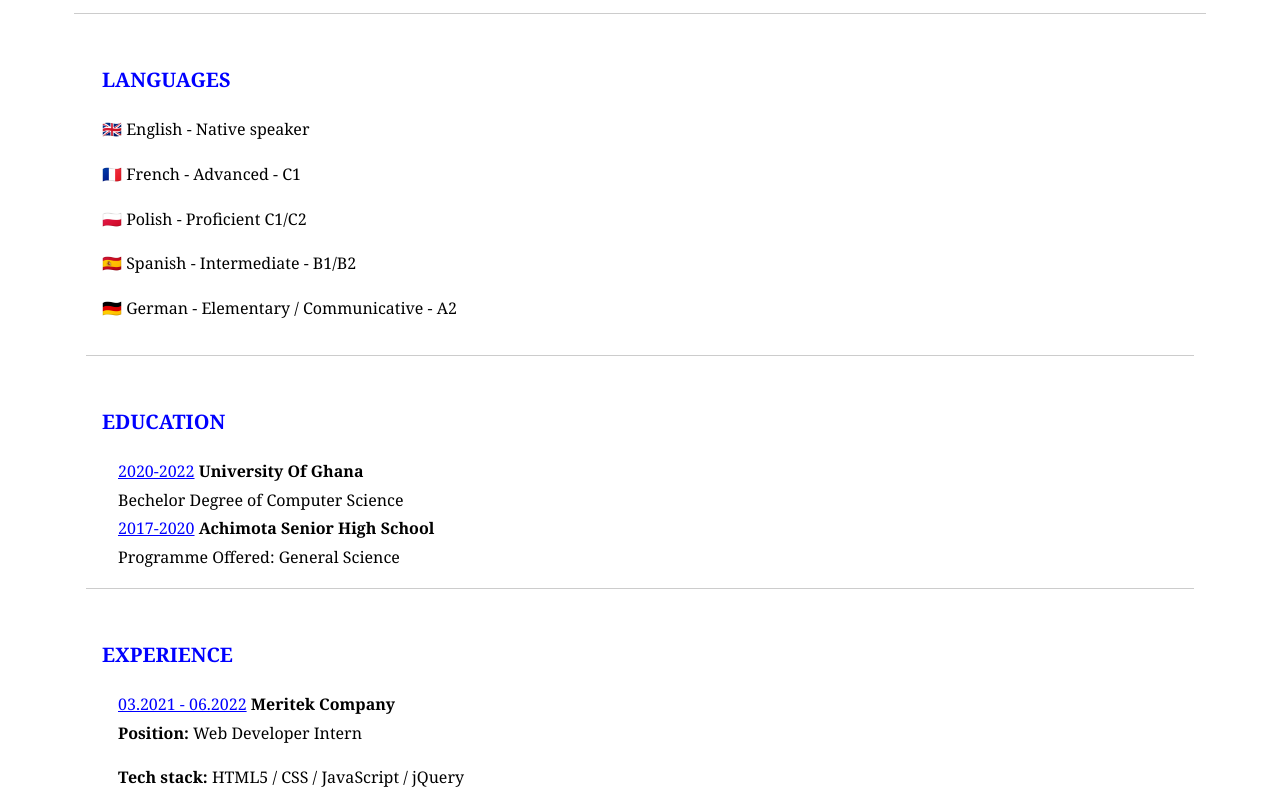
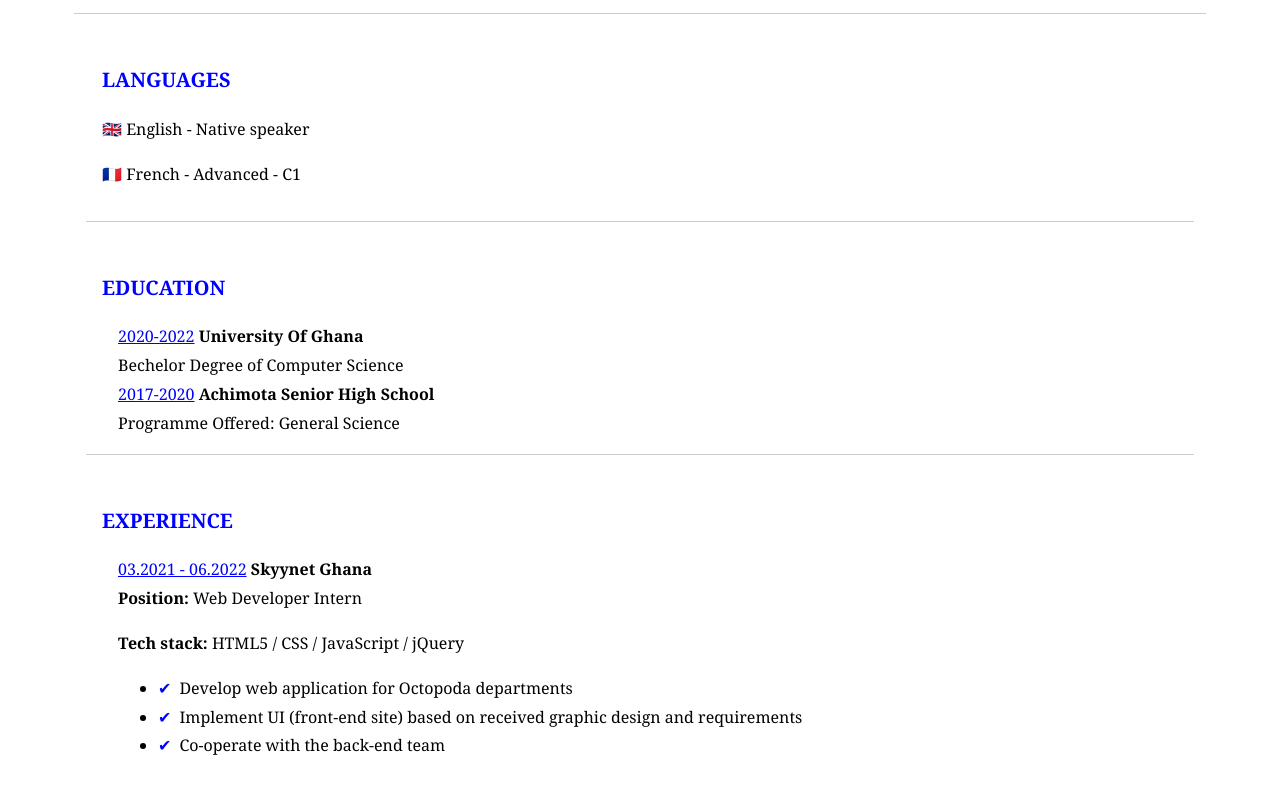
Before and after one commit to Blvckrichie7/PERSONAL-PORTFOLIO, a plain HTML site: page index.html in a window 1280 px wide. Shown: the part 2003-2798 px from the top of the page. Drawn offline with Linux system fonts and the light colour scheme.

Commit message:
Update index.html

```diff
--- a/index.html
+++ b/index.html
@@ -14,7 +14,7 @@
 <body>
   <header>
     <div>
-      <img src="./images/profile.jpg" />
+      <img src="./images/profilepic.jpg" />
     </div>
     <h1>AKPALU <span>RICHARD</span></h1>
     <section>
@@ -127,9 +127,6 @@
           <h3>Languages</h3>
           <p>🇬🇧 English  - Native speaker</p>
           <p>🇫🇷 French - Advanced - C1</p>
-          <p>🇵🇱 Polish - Proficient C1/C2</p>
-          <p>🇪🇸 Spanish - Intermediate - B1/B2</p>
-          <p>🇩🇪 German - Elementary / Communicative - A2</p>
         </div>
       </div>
     </section>
@@ -157,7 +154,7 @@
       <h3>Experience</h3>
       <article>
         <div class='job-title'>
-          <span>03.2021 - 06.2022</span> <strong>Meritek Company</strong><br> <strong>Position:</strong> Web developer Intern
+          <span>03.2021 - 06.2022</span> <strong>Skyynet Ghana</strong><br> <strong>Position:</strong> Web developer Intern
         </div>
         <div>
           <p><strong>Tech stack:</strong> HTML5 / CSS / JavaScript / jQuery</p>
```
